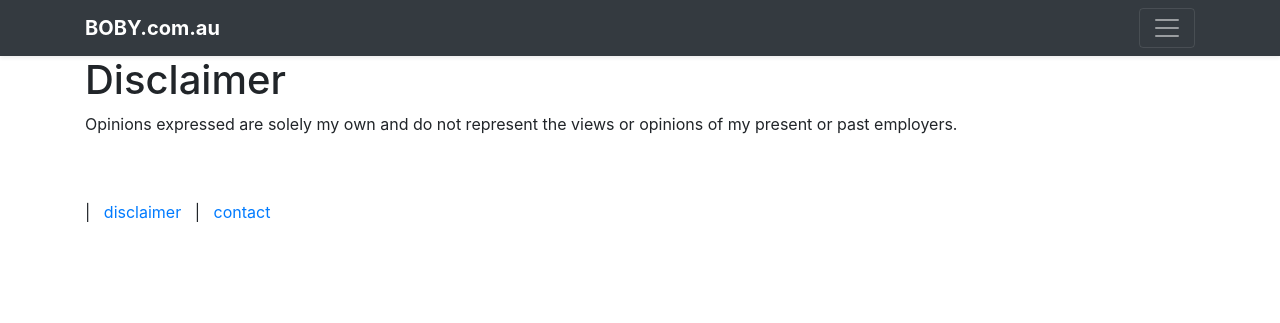
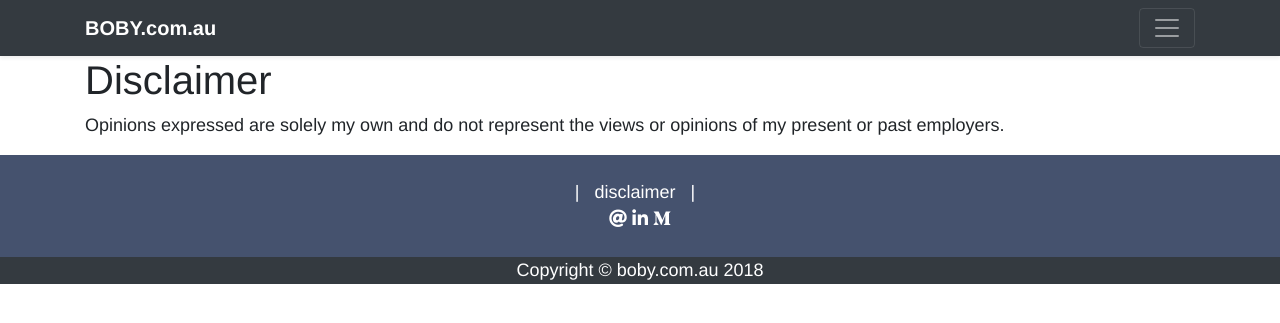
Before and after one commit to bobypt/bobycomau, a Jekyll site: the page built from disclaimer.html, in a window 1280 px wide. Shown: the top 323 px of the page. Built offline with Jekyll 4.4.1, drawn with Linux system fonts in a browser that asks for light colours; nearby versions of some CDN libraries.

Commit message:
styling.

```diff
--- a/_includes/footer.html
+++ b/_includes/footer.html
@@ -1,11 +1,31 @@
-    <!-- Footer -->
-    <footer class="py-5 bg-black">
-      <div class="container">
+<!-- Footer -->
+<footer class=" text-center">
+  <div class="page-footer">
+    <div class="container ">
+      <div class="row justify-content-md-center">
+        <div class="col">
+          | &nbsp;
+          <a class="footer-link" href="/disclaimer">disclaimer</a> &nbsp; | &nbsp;
+        </div>
+      </div>
+      <div class="row justify-content-md-center">
+        <div class="col">
+          <a href="mailto:bobypt@gmail.com">
+            <i class="fas fa-at"></i>
+          </a>
+          <a href="https://www.linkedin.com/in/bobypt/">
+            <i class="fab fa-linkedin-in"></i>
+          </a>
+          <a href="https://medium.com/@bobypt">
+            <i class="fab fa-medium-m"></i>
+          </a>
+        </div>
+      </div>
+    </div>
 
-                | &nbsp; <a class="footer-link"
-          href="/disclaimer">disclaimer</a> &nbsp; | &nbsp; <a class="footer-link" href="/contact">contact</a>
-        <br/>
-        <p class="m-0 text-center text-white small">Copyright © boby.com.au 2018</p>
-      </div>
-      <!-- /.container -->
-    </footer>
+  </div>
+  <!-- Copyright -->
+  <div class="footer-copyright">Copyright © boby.com.au 2018 </div>
+  <!-- Copyright -->
+
+</footer>
--- a/_includes/head.html
+++ b/_includes/head.html
@@ -10,6 +10,7 @@
 <link rel="stylesheet" href="https://stackpath.bootstrapcdn.com/bootstrap/4.1.3/css/bootstrap.min.css" integrity="sha384-MCw98/SFnGE8fJT3GXwEOngsV7Zt27NXFoaoApmYm81iuXoPkFOJwJ8ERdknLPMO" crossorigin="anonymous">
 
       <link rel="stylesheet" href="https://use.fontawesome.com/releases/v5.2.0/css/all.css" integrity="sha384-hWVjflwFxL6sNzntih27bfxkr27PmbbK/iSvJ+a4+0owXq79v+lsFkW54bOGbiDQ" crossorigin="anonymous">
+    <link rel="stylesheet" href="/css/main.css">
 
     <!-- Custom fonts for this template -->
     <link href="https://fonts.googleapis.com/css?family=Catamaran:100,200,300,400,500,600,700,800,900" rel="stylesheet">
--- a/_includes/nav.html
+++ b/_includes/nav.html
@@ -1,7 +1,7 @@
     <header>
       <div class="navbar navbar-dark bg-dark shadow-sm">
         <div class="container d-flex justify-content-between">
-          <a href="#" class="navbar-brand d-flex align-items-center">
+          <a href="/" class="navbar-brand d-flex align-items-center">
             <strong>BOBY.com.au</strong>
           </a>
           <button class="navbar-toggler" type="button" data-toggle="collapse" data-target="#navbarHeader" aria-controls="navbarHeader" aria-expanded="false" aria-label="Toggle navigation">
--- a/_layouts/default.html
+++ b/_layouts/default.html
@@ -1,8 +1,7 @@
 <!DOCTYPE html>
 <!DOCTYPE html>
 <html lang="en">
-{% seo %}
-{% include head.html %}
+{% seo %} {% include head.html %}
 
 <body>
   {% include nav.html %}
@@ -12,8 +11,7 @@
       {{ content }}
     </div>
   </div>
-  {% include footer.html %}
-  {% include scripts.html %}
+  {% include footer.html %} {% include scripts.html %}
 </body>
 
 </html>
--- a/css/main.css
+++ b/css/main.css
@@ -1,166 +1,24 @@
 
 body {
-    padding-top: 50px;
-    color: #333;
-    background-color:white;
    font-family: 'Nobile',Montserrat,"Helvetica Neue",Helvetica,Arial,sans-serif;
    font-size: 18px;
     }
 
-.navbar-brand>span>img {
-  height: 35px;
-  padding: 3px;
-  width: auto;
+.page-footer {
+  background-color: #45526e;
+  color: #fff;
+  padding: 24px;
 }
 
-.jumbotron {
-    color: #fff;
-    padding-bottom: 48px;
-    margin-bottom: 0px;
+.page-footer a {
+  color: #fff;
 }
 
-.jumbotron-welcome {
-    background-color:#18BC9C;
-    color: #fff;
+.page-footer a:hover {
+  color: #21d192;
 }
 
-.jumbotron-vid {
-    background-color:#fff;
-    color: #000;
+.footer-copyright {
+  background-color: #343a40;
+  color: #fff;
 }
-
-.jumbotron-2 {
-    background-color: #ccc;
-    color: #fff;
-}
-
-.jumbotron-3 {
-    background-color: #5BC8AC;
-    color: #fff;
-}
-
-.jumbotron-4 {
-    background-color:  #98DBC6;
-    color: #000;
-}
-
-.jumbotron-values {
-    background-color:  #FDFFFF;
-    color: #333;
-}
-
-.jumbotron-check-it-out {
-    background-color: #e6d72a;;
-    color: #333;
-
-}
-
-.footer-link:hover {
-  color: #FFF;
-  text-decoration: underline;
-}
-
-.footer-link {
-  color: #FFF;
-}
-
-footer {
-    color: #fff;
-}
-
-
-footer .footer-above {
-    background-color: #004080;
-    padding: 25px;
-}
-
-footer .footer-below {
-    padding: 25px 0;
-    background-color: #233140;
-}
-
-.wrapper {
-  width:250px;
-  height:250px;
-  max-width: 100%;
-  margin: 5px auto;
-  overflow: hidden;
-  border-radius:50%;
-  position: relative;
-}
-
-.wrapper img {
-  position: absolute;
-  top:50%;
-  left:50%;
-  width: 100%;
-    height: auto;
-  transform: translate(-50%,-50%)
-}
-
-a { cursor: pointer; cursor: hand; }
-
-a:hover {
-    text-decoration: underline;
-}
-
-
-table{
-    border-collapse: collapse;
-    border-spacing: 0;
-    border:2px solid #ff0000;
-}
-
-th{
-    border:2px solid #000000;
-}
-
-td{
-    border:1px solid #000000;
-}
-
-.borderless li {
-  border: 0 none;
-  font-size: 24px;
-}
-
-/******************************
-POSTS
-******************************/
-
-.box {
-    border-radius: 3px;
-    box-shadow: 0 2px 5px 0 rgba(0, 0, 0, 0.16), 0 2px 10px 0 rgba(0, 0, 0, 0.12);
-    padding: 10px 25px;
-    text-align: left;
-    display: block;
-    margin-top: 5px;
-}
-
-.info > a {
-    background-color: #03a9f4;
-    border-radius: 2px;
-    box-shadow: 0 2px 5px 0 rgba(0, 0, 0, 0.16), 0 2px 10px 0 rgba(0, 0, 0, 0.12);
-    color: #fff;
-    transition: all 0.5s ease 0s;
-}
-.info > a:hover {
-    background-color: #0288d1;
-    box-shadow: 0 2px 3px 0 rgba(0, 0, 0, 0.16), 0 2px 5px 0 rgba(0, 0, 0, 0.12);
-    color: #fff;
-    transition: all 0.5s ease 0s;
-}
-
-.post h1 {
-    margin-top: 30px;
-    margin-bottom: 0;
-    font-size: 36px;
-    font-weight: normal;
-}
-
-.post ul {
-    margin-top: 0;
-    margin-bottom: 10px;
-}
-
-/*************************/
```
Also changed, not shown: _layouts/page.html (+2 -6 lines).
